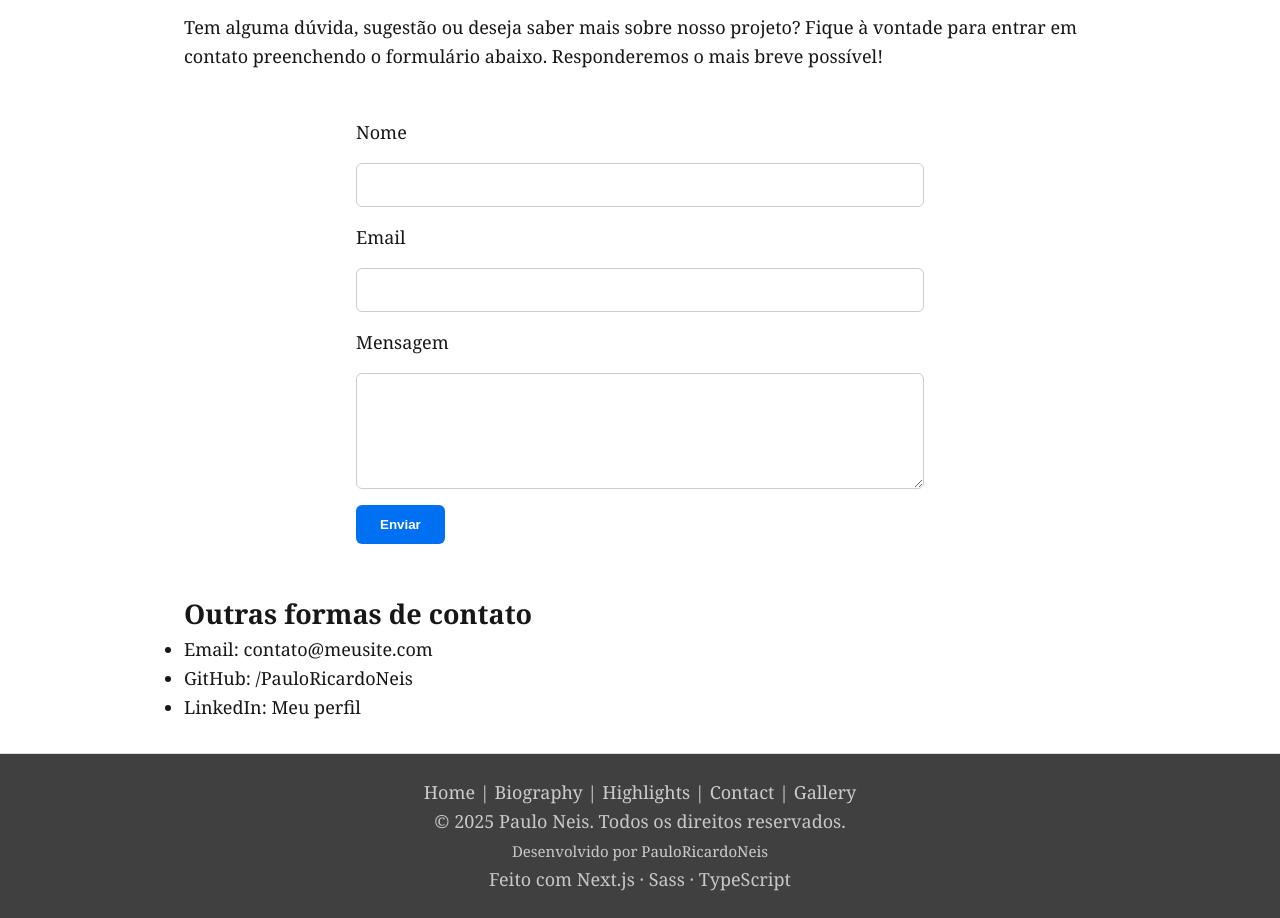
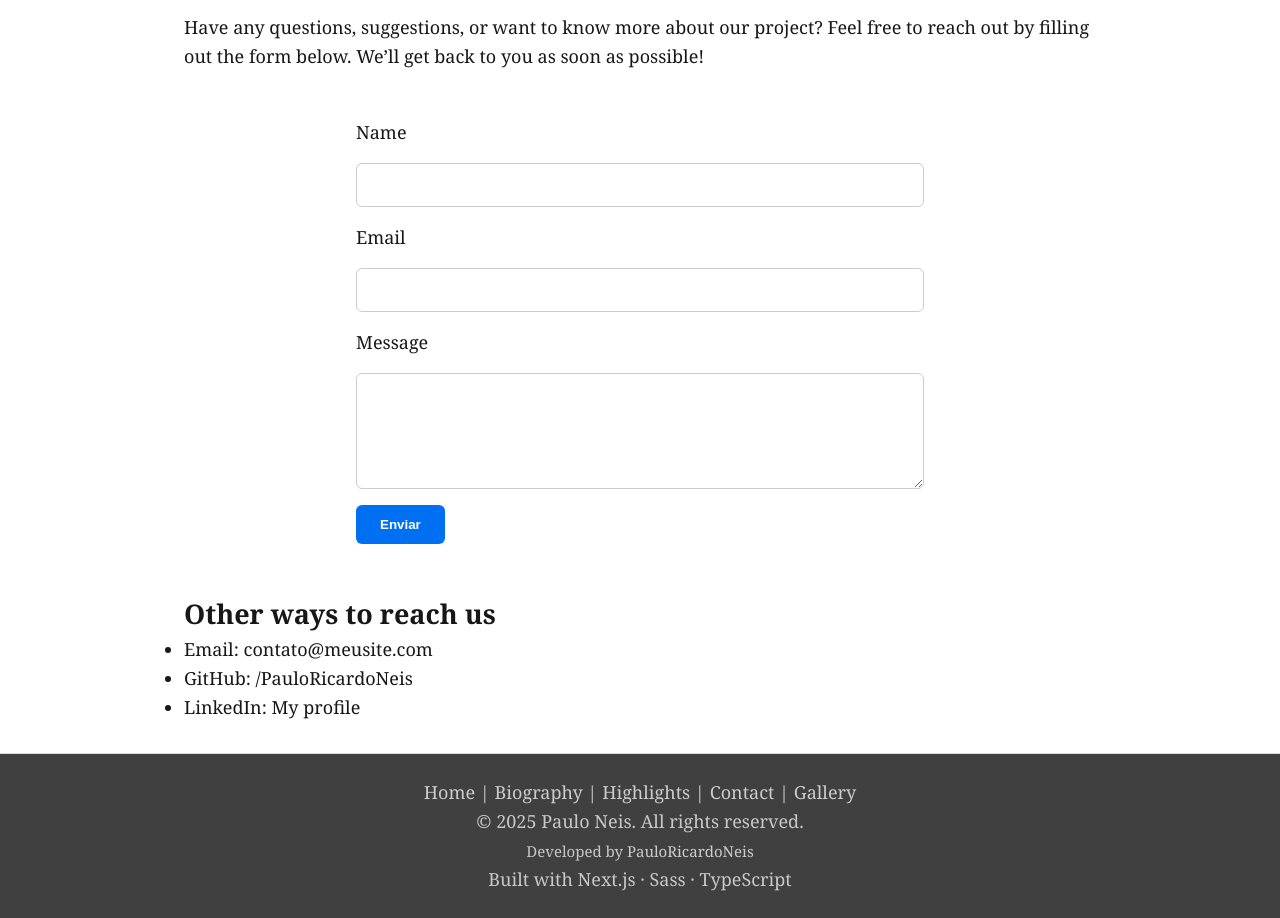
Before and after one commit to PauloRicardoNeis/VS16A-Task01, a Next.js app: page /contact in a window 1280 px wide. Shown: the part 208-1126 px from the top of the page. Built offline with nearby package versions, Linux system fonts and the light colour scheme.

Commit message:
Task02 | fix | padronizando linguagem em na página de contact e Footer.tsx

```diff
--- a/src/app/contact/page.tsx
+++ b/src/app/contact/page.tsx
@@ -1,24 +1,24 @@
 import FormContact from "@/components/FormContact/FormContact";
-import Titulo from "@/components/Title/Title";
+import Title from "@/components/Title/Title";
 
-export default function Contato() {
+export default function Contact() {
     return (
         <>
-            <Titulo text="Contato" />
+            <Title text="Contact" />
             <p>
-                Tem alguma dúvida, sugestão ou deseja saber mais sobre nosso projeto?
-                Fique à vontade para entrar em contato preenchendo o formulário abaixo.
-                Responderemos o mais breve possível!
+                Have any questions, suggestions, or want to know more about our project?
+                Feel free to reach out by filling out the form below.
+                We’ll get back to you as soon as possible!
             </p>
 
             <FormContact />
 
             <section style={{ marginTop: "2rem" }}>
-                <h2>Outras formas de contato</h2>
+                <h2>Other ways to reach us</h2>
                 <ul>
                     <li>Email: <a href="mailto:contato@meusite.com">contato@meusite.com</a></li>
                     <li>GitHub: <a href="https://github.com/PauloRicardoNeis" target="_blank">/PauloRicardoNeis</a></li>
-                    <li>LinkedIn: <a href="https://www.linkedin.com/in/paulo-ricardo-neis-463a3525a/" target="_blank">Meu perfil</a></li>
+                    <li>LinkedIn: <a href="https://www.linkedin.com/in/paulo-ricardo-neis-463a3525a/" target="_blank">My profile</a></li>
                 </ul>
             </section>
         </>
--- a/src/components/Footer/Footer.tsx
+++ b/src/components/Footer/Footer.tsx
@@ -6,9 +6,9 @@ import { navLinks } from '@/data/navLinks';
 function getLinksElement(): ReactElement[] {
     return navLinks.map((link, index) => (
         <span key={link.href}>
-      <Link href={link.href}>{link.label}</Link>
+            <Link href={link.href}>{link.label}</Link>
             {index < navLinks.length - 1 && " | "}
-    </span>
+        </span>
     ));
 }
 
@@ -18,14 +18,14 @@ export default function Footer() {
             <nav>
                 {getLinksElement()}
             </nav>
-            <p>&copy; {new Date().getFullYear()} Paulo Neis. Todos os direitos reservados.</p>
+            <p>&copy; {new Date().getFullYear()} Paulo Neis. All rights reserved.</p>
 
             <small>
-                Desenvolvido por <a href="https://github.com/PauloRicardoNeis">PauloRicardoNeis</a>
+                Developed by <a href="https://github.com/PauloRicardoNeis">PauloRicardoNeis</a>
             </small>
 
             <div className={styles.tech}>
-                Feito com Next.js · Sass · TypeScript
+                Built with Next.js · Sass · TypeScript
             </div>
         </footer>
     );
--- a/src/components/FormContact/FormContact.tsx
+++ b/src/components/FormContact/FormContact.tsx
@@ -3,7 +3,7 @@ import { useState } from "react";
 import styles from "./FormContact.module.scss";
 
 export default function FormContato() {
-    const [form, setForm] = useState({ nome: "", email: "", mensagem: "" });
+    const [form, setForm] = useState({ name: "", email: "", message: "" });
 
     const handleChange = (e: React.ChangeEvent<HTMLInputElement | HTMLTextAreaElement>) => {
         setForm({ ...form, [e.target.name]: e.target.value });
@@ -16,14 +16,14 @@ export default function FormContato() {
 
     return (
         <form onSubmit={handleSubmit} className={styles.form}>
-            <label htmlFor="nome">Nome</label>
-            <input type="text" id="nome" name="nome" value={form.nome} onChange={handleChange} />
+            <label htmlFor="name">Name</label>
+            <input type="text" id="nome" name="nome" value={form.name} onChange={handleChange} />
 
             <label htmlFor="email">Email</label>
             <input type="email" id="email" name="email" value={form.email} onChange={handleChange} />
 
-            <label htmlFor="mensagem">Mensagem</label>
-            <textarea id="mensagem" name="mensagem" rows={5} value={form.mensagem} onChange={handleChange} />
+            <label htmlFor="message">Message</label>
+            <textarea id="mensagem" name="message" rows={5} value={form.message} onChange={handleChange} />
 
             <button type="submit">Enviar</button>
         </form>
```
